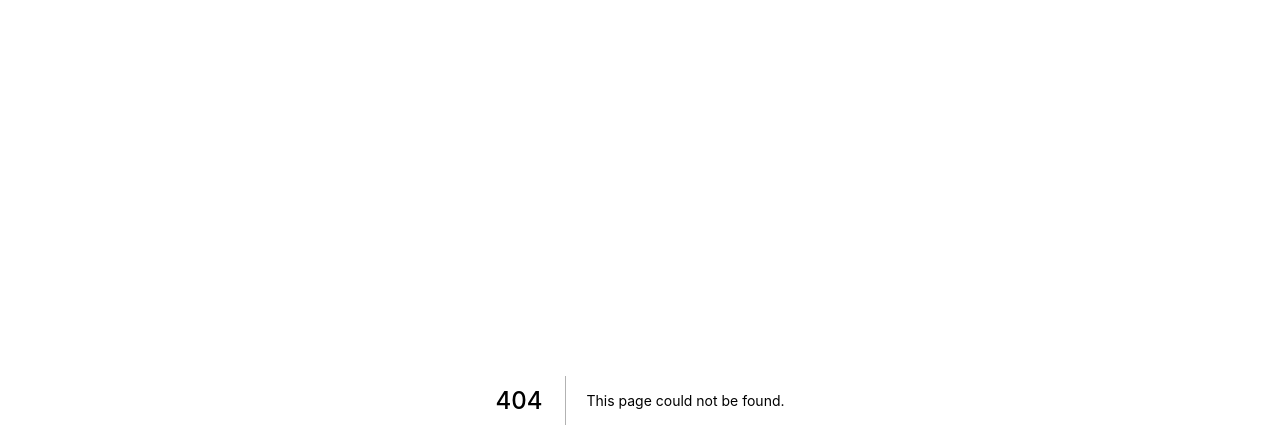
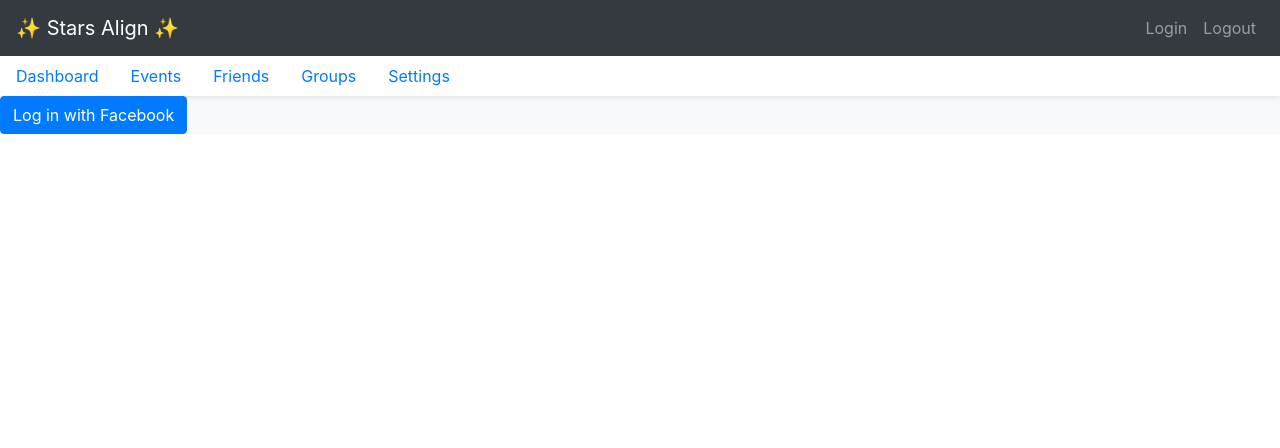
Before and after one commit to TyMick/nextjs-local-authentication, a Next.js app: page /login in a window 1280 px wide. Before the commit this address had no page. Shown: the top 448 px of the page. Built offline with nearby package versions, Linux system fonts and the light colour scheme.

Commit message:
Add login page

```diff
--- a/components/navbar.js
+++ b/components/navbar.js
@@ -3,12 +3,13 @@
 import React from "react";
 import Navbar from "react-bootstrap/Navbar";
 import Nav from "react-bootstrap/Nav";
+import Link from "next/link";
 
 export default props => (
   <Navbar bg="dark" variant="dark" className="justify-content-between">
     <Navbar.Brand>&#x2728; Stars Align &#x2728;</Navbar.Brand>
     <Nav>
-      <Nav.Link href="#">Login</Nav.Link>
+      <Link href="/login" passHref><Nav.Link>Login</Nav.Link></Link>
       <Nav.Link href="#">Logout</Nav.Link>
     </Nav>
   </Navbar>
--- /dev/null
+++ b/pages/login.js
@@ -0,0 +1,12 @@
+"use strict";
+
+import React from "react";
+import PageLayout from "../components/page-layout";
+import "../styles.scss";
+import Button from "react-bootstrap/Button";
+
+export default () => (
+  <PageLayout title="Login">
+    <Button>Log in with Facebook</Button>
+  </PageLayout>
+);
```
Also changed, not shown: utils/auth.js (added).
